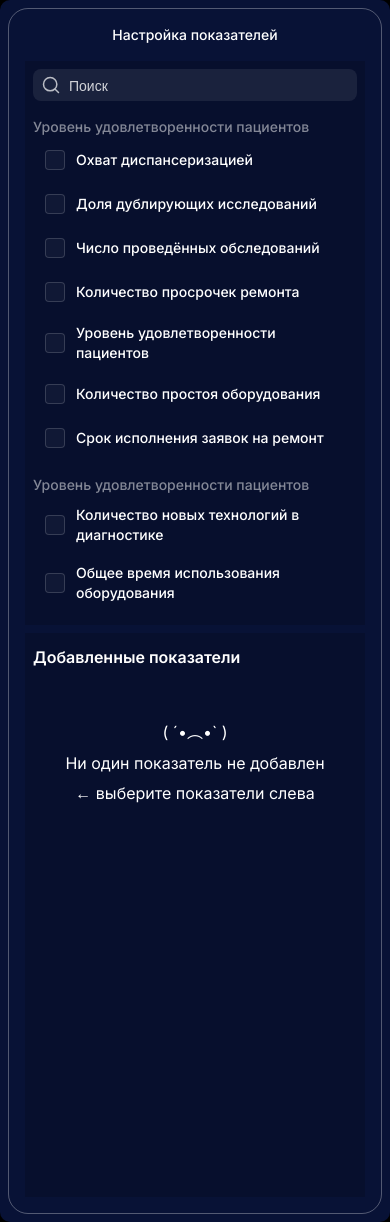
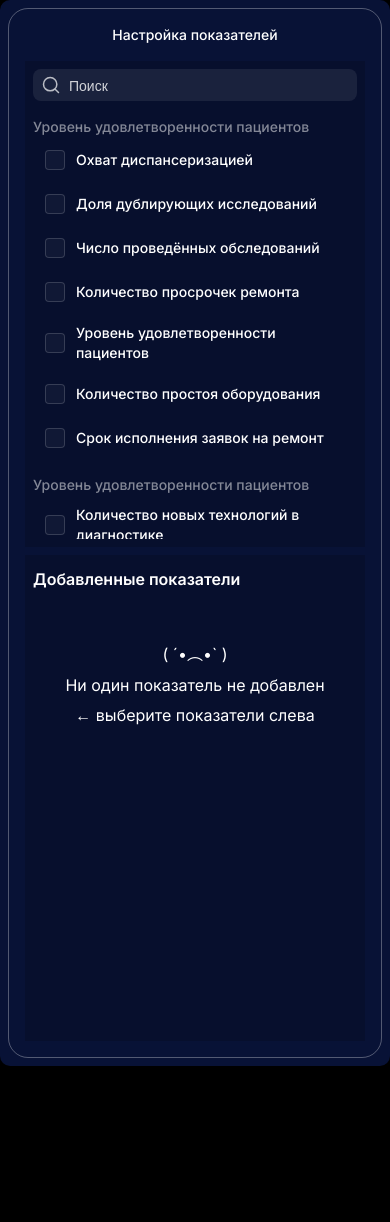
Before and after one commit to irtek/test-app, a React (Create React App) app: page / in a window 390 px wide. After the commit the page ends 1066 px from the top, so only its background shows below. Built offline with nearby package versions, Linux system fonts and the light colour scheme.

Commit message:
refactor: улучшения на мобильной версии, сокращен размер колонки, подчищены лишние элементы стилей

```diff
--- a/src/components/MetricsConfigurator/MetricsConfigurator.module.scss
+++ b/src/components/MetricsConfigurator/MetricsConfigurator.module.scss
@@ -83,7 +83,7 @@
     height: 500px;
 
     @media screen and (max-width: 960px) {
-      max-height: 60svh;
+      max-height: 50svh;
     }
   }
 
@@ -188,14 +188,6 @@
       width: 16px;
     }
   }
-
-  &__columnCheckboxes {
-
-  }
-
-  &__columnIndicators {
-
-  }
 }
 
 .metricsConfiguratorSearch {
```
